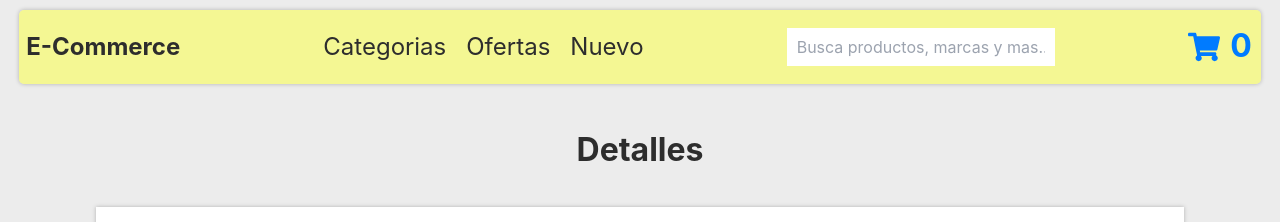
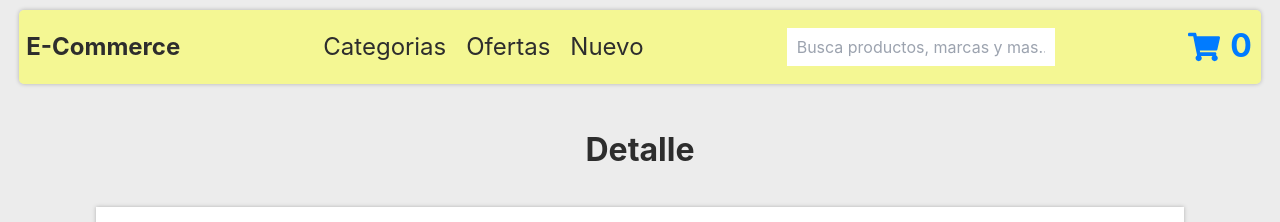
Before and after one commit to jsm04/proyecto-coder-react, a React (Create React App) app: page /detalles/1 in a window 1280 px wide. Shown: the top 222 px of the page. Built offline with nearby package versions, Linux system fonts and the light colour scheme.

Commit message:
removed unused dependencies

```diff
--- a/src/App.jsx
+++ b/src/App.jsx
@@ -17,8 +17,8 @@ const App = () => {
 				<main className="app-main">
 					<Routes>
 						<Route path="/" element={<ItemListContainer containerTitle="Catalogo" />} />
-						<Route path="/categoria/:categoriaId" element={<ItemListContainer containerTitle />} />
-						<Route path="/detalles/:detalleId" element={<ItemDetailContainer />} />
+						<Route path="/categoria/:categoriaId" element={<ItemListContainer />} />
+						<Route path="/detalles/:detalleId" element={<ItemDetailContainer containerTitle="Detalle" />} />
 						<Route path="/cart" element={<CartContainer />} />
 					</Routes>
 				</main>
--- a/src/components/ItemDetailContainer/index.jsx
+++ b/src/components/ItemDetailContainer/index.jsx
@@ -5,7 +5,7 @@ import ItemDetail from './ItemDetail';
 import products from '../../utils/fakeData';
 import './itemdetailcontainer.css';
 
-const ItemDetailContainer = () => {
+const ItemDetailContainer = ({ containerTitle }) => {
 	const [data, setData] = useState({});
 	const [isLoading, setLoading] = useState(true);
 	const { detalleId } = useParams();
@@ -31,7 +31,7 @@ const ItemDetailContainer = () => {
 
 	return (
 		<>
-			<h3 className="itemlist-h3">Detalles</h3>
+			<h3 className="itemlist-h3">{containerTitle}</h3>
 			<div className="items-container">
 				<ItemDetail data={data} />
 			</div>
--- a/src/components/ItemListContainer/index.jsx
+++ b/src/components/ItemListContainer/index.jsx
@@ -10,7 +10,6 @@ const ItemListContainer = ({ containerTitle }) => {
 	const [isLoading, setLoading] = useState(true);
 	const [data, setData] = useState([]);
 	const { categoriaId } = useParams();
-	console.log(categoriaId);
 
 	useEffect(() => {
 		const getData = new Promise((resolve) => {
--- a/src/components/NavBar/index.jsx
+++ b/src/components/NavBar/index.jsx
@@ -1,5 +1,5 @@
 import React from 'react';
-import { NavLink, Link } from 'react-router-dom';
+import { NavLink } from 'react-router-dom';
 import CartWidget from './CartWidget';
 import NavMenu from './NavMenu';
 import './navbar.css';
```
